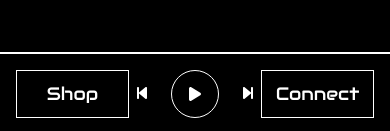
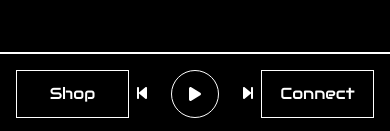
Before and after one commit to wogara/soulacoasta, a Next.js app: page / in a window 390 px wide. Shown: the part 710-841 px from the top of the page. Built offline with nearby package versions, Linux system fonts and the light colour scheme.

Commit message:
update footer buttons

```diff
--- a/components/main-footer/main-footer.js
+++ b/components/main-footer/main-footer.js
@@ -30,14 +30,14 @@ export default function ButtonGroup() {
         <div className="flex justify-between items-center">
           <button
             onClick={openShopModal}
-            className="text-white hover:text-gray-400 p-2 border border-white h-12 w-32 text-lg flex items-center justify-center"
+            className="text-white hover:text-gray-400 p-2 border border-white h-12 w-32 md:text-lg flex items-center justify-center"
           >
             Shop
           </button>
           <MusicPlayer />
           <button
             onClick={openConnectModal}
-            className="text-white hover:text-gray-400 p-2 border border-white h-12 w-32 text-lg flex items-center justify-center"
+            className="text-white hover:text-gray-400 p-2 border border-white h-12 w-32 md:text-lg flex items-center justify-center"
           >
             Connect
           </button>
```
